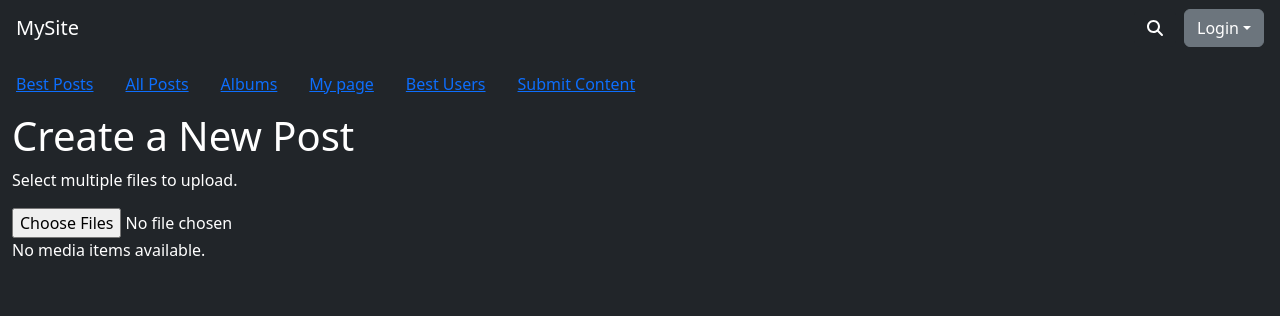
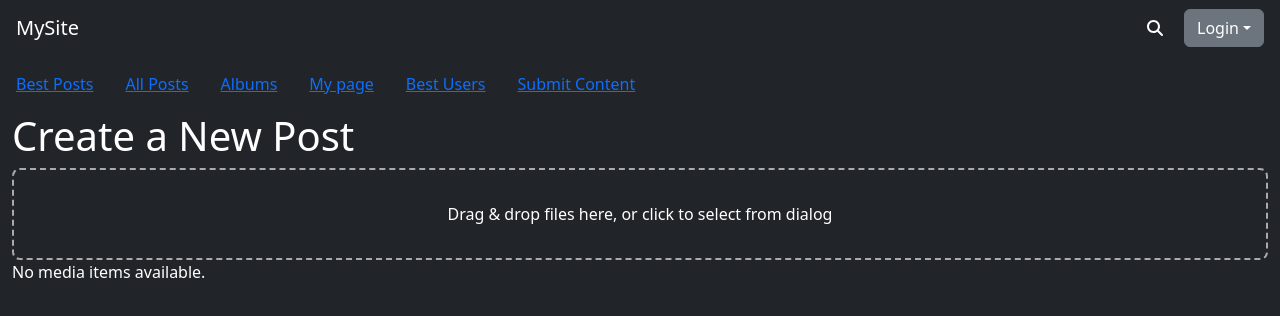
Before and after one commit to Dieter15168/pixventure, a Next.js app in the folder pixventure_front/: page /new-post in a window 1280 px wide. Shown: the top 316 px of the page. Built offline with nearby package versions, Linux system fonts and the light colour scheme; no server answers.

Commit message:
Add file drop zone, fix error display

```diff
--- /dev/null
+++ b/pixventure_front/src/app/new-post/DragDropZone.tsx
@@ -0,0 +1,91 @@
+// src/app/new-post/DragDropZone.tsx
+"use client";
+
+import React, { useRef, useState } from "react";
+
+interface DragDropZoneProps {
+  onFilesSelected: (files: FileList) => void;
+  uploading: boolean;
+}
+
+export default function DragDropZone({ onFilesSelected, uploading }: DragDropZoneProps) {
+  const fileInputRef = useRef<HTMLInputElement>(null);
+  const [isDragging, setIsDragging] = useState(false);
+
+  // Trigger the hidden input’s file picker on click
+  function handleClick() {
+    if (!uploading && fileInputRef.current) {
+      fileInputRef.current.click();
+    }
+  }
+
+  // Fired when the user chooses files via the browser dialog
+  function handleFileInputChange(e: React.ChangeEvent<HTMLInputElement>) {
+    if (!e.target.files || e.target.files.length === 0) return;
+    onFilesSelected(e.target.files);
+    e.target.value = ""; // reset so user can pick the same file if desired
+  }
+
+  // Basic drag over / drag enter / drag leave / drop events
+  function handleDragOver(e: React.DragEvent) {
+    e.preventDefault();
+    e.stopPropagation();
+    if (!uploading) {
+      setIsDragging(true);
+    }
+  }
+
+  function handleDragLeave(e: React.DragEvent) {
+    e.preventDefault();
+    e.stopPropagation();
+    setIsDragging(false);
+  }
+
+  function handleDrop(e: React.DragEvent) {
+    e.preventDefault();
+    e.stopPropagation();
+    setIsDragging(false);
+    if (uploading) return;
+
+    // The dropped files
+    const files = e.dataTransfer.files;
+    if (files && files.length > 0) {
+      onFilesSelected(files);
+    }
+  }
+
+  return (
+    <div
+      style={{
+        border: "2px dashed #aaa",
+        borderRadius: 8,
+        padding: "2rem",
+        textAlign: "center",
+        position: "relative",
+        cursor: uploading ? "default" : "pointer",
+        backgroundColor: isDragging ? "#f0f0f0" : "transparent",
+        transition: "background-color 0.2s ease",
+      }}
+      onClick={handleClick}
+      onDragOver={handleDragOver}
+      onDragEnter={handleDragOver}
+      onDragLeave={handleDragLeave}
+      onDrop={handleDrop}
+    >
+      <p style={{ margin: 0 }}>
+        {uploading
+          ? "Uploading in progress..."
+          : "Drag & drop files here, or click to select from dialog"}
+      </p>
+
+      {/* The hidden input for file-browsing fallback */}
+      <input
+        ref={fileInputRef}
+        type="file"
+        multiple
+        style={{ display: "none" }}
+        onChange={handleFileInputChange}
+      />
+    </div>
+  );
+}
--- a/pixventure_front/src/app/new-post/page.tsx
+++ b/pixventure_front/src/app/new-post/page.tsx
@@ -5,6 +5,7 @@ import React, { useEffect, useState } from "react";
 import { useMediaAPI } from "../../utils/api/media";
 import AvailableMedia, { MinimalMediaItemDTO } from "./AvailableMedia";
 import ErrorModal from "../../components/ErrorModal";
+import DragDropZone from "./DragDropZone";
 
 export default function NewPostPage() {
   const { fetchAvailableMedia, uploadFile } = useMediaAPI();
@@ -15,13 +16,20 @@ export default function NewPostPage() {
 
   // 2) State for which items are selected
   const [selectedMediaIds, setSelectedMediaIds] = useState<number[]>([]);
-
-  // --- (unchanged) error handling, uploading states, etc. ---
   const [uploadedCount, setUploadedCount] = useState(0);
   const [totalFiles, setTotalFiles] = useState(0);
   const [uploading, setUploading] = useState(false);
   const [errors, setErrors] = useState<string[]>([]);
   const [showErrorModal, setShowErrorModal] = useState(false);
+
+  function handleFiles(files: FileList) {
+    // Create a synthetic event-like object for handleFileChange
+    const syntheticEvent = {
+      target: { files } as Partial<HTMLInputElement>,
+    } as React.ChangeEvent<HTMLInputElement>;
+
+    handleFileChange(syntheticEvent);
+  }
 
   useEffect(() => {
     fetchAllMedia();
@@ -59,7 +67,8 @@ export default function NewPostPage() {
     const filesArray = Array.from(e.target.files);
     setTotalFiles(filesArray.length);
     setUploadedCount(0);
-    setErrors([]);
+
+    let newErrors: string[] = [];
     setUploading(true);
 
     for (let i = 0; i < filesArray.length; i++) {
@@ -78,15 +87,17 @@ export default function NewPostPage() {
         } else {
           errorMsg += String(err);
         }
-        setErrors((prev) => [...prev, errorMsg]);
+        newErrors.push(errorMsg);
       }
     }
 
     setUploading(false);
-    if (errors.length > 0) {
+
+    setErrors(newErrors);
+
+    if (newErrors.length > 0) {
       setShowErrorModal(true);
     }
-
     fetchAllMedia();
   };
 
@@ -98,13 +109,11 @@ export default function NewPostPage() {
   return (
     <div>
       <h1>Create a New Post</h1>
-      <p>Select multiple files to upload.</p>
 
       {/* The file input. We allow multiple selection. */}
-      <input
-        type="file"
-        multiple
-        onChange={handleFileChange}
+      <DragDropZone
+        onFilesSelected={handleFiles}
+        uploading={uploading}
       />
 
       {/* Show upload progress */}
```
